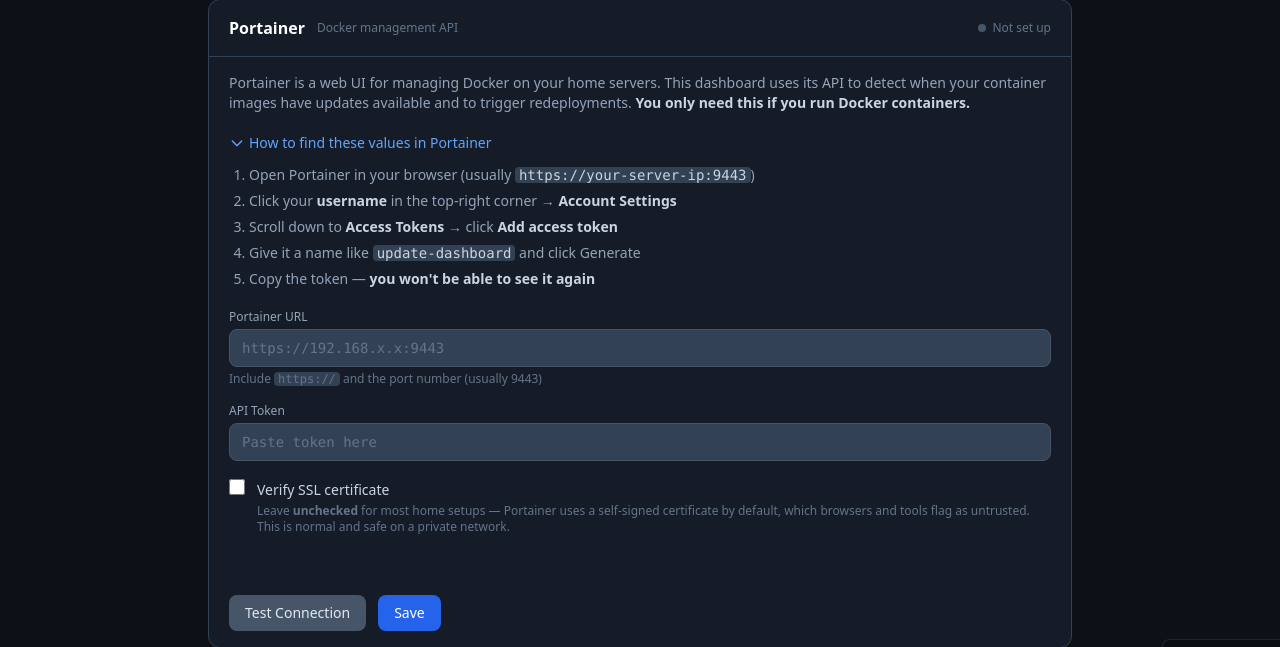
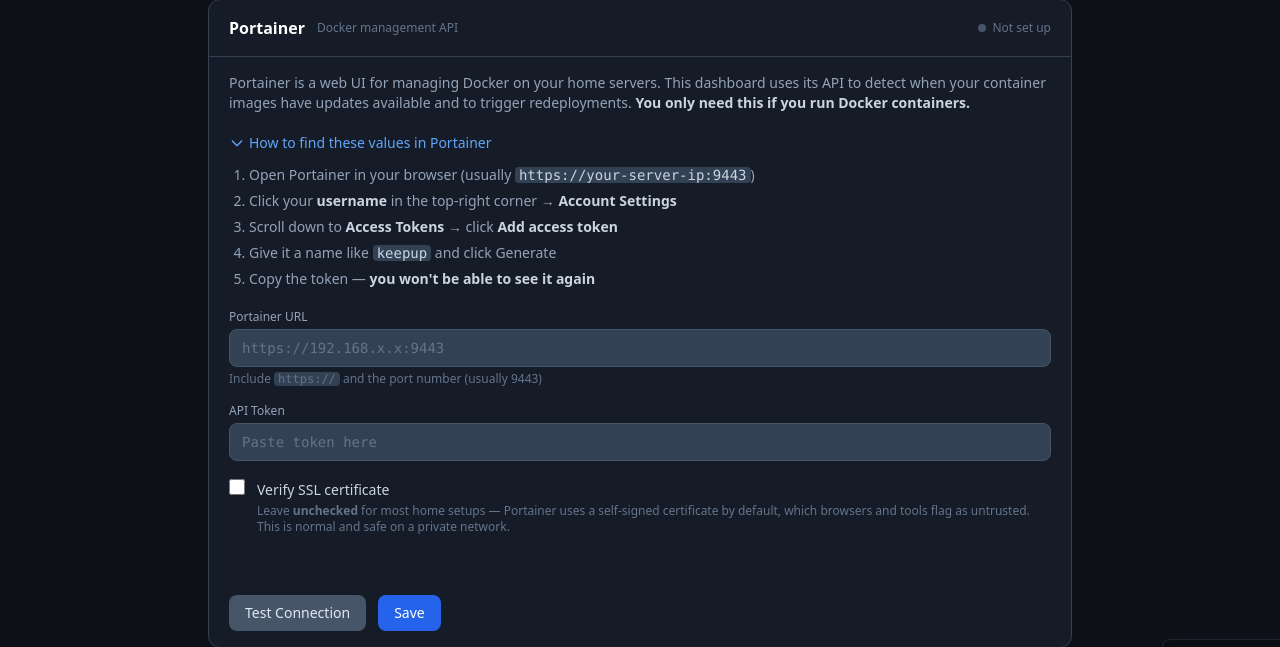
Before and after one commit to d4vastu/Keepup, a Python web app: template app/templates/admin.html in a window 1280 px wide, after a click on "How to find these values in Portainer". Shown: the part 120-767 px from the top of the page. Run offline with Jinja, Linux system fonts and the light colour scheme; the template is opened without the code that fills it, so the values that code supplies are empty; some libraries are stand-ins or nearby versions.

Commit message:
chore: rename container image from update-dashboard to keepup
All references updated: workflow, docker-compose, README, and in-app
token naming hints.

Co-Authored-By: Claude Sonnet 4.6 <noreply@anthropic.com>

```diff
--- a/app/templates/partials/admin_connections.html
+++ b/app/templates/partials/admin_connections.html
@@ -46,7 +46,7 @@
           <li>Open Portainer in your browser (usually <code class="bg-slate-700 px-1 rounded text-slate-300">https://your-server-ip:9443</code>)</li>
           <li>Click your <strong class="text-slate-300">username</strong> in the top-right corner → <strong class="text-slate-300">Account Settings</strong></li>
           <li>Scroll down to <strong class="text-slate-300">Access Tokens</strong> → click <strong class="text-slate-300">Add access token</strong></li>
-          <li>Give it a name like <code class="bg-slate-700 px-1 rounded text-slate-300">update-dashboard</code> and click Generate</li>
+          <li>Give it a name like <code class="bg-slate-700 px-1 rounded text-slate-300">keepup</code> and click Generate</li>
           <li>Copy the token — <strong class="text-slate-300">you won't be able to see it again</strong></li>
         </ol>
       </details>
@@ -169,7 +169,7 @@
           <li>Sign in at <strong class="text-slate-300">hub.docker.com</strong> (free account is enough)</li>
           <li>Click your username (top-right) → <strong class="text-slate-300">Account Settings</strong></li>
           <li>Go to <strong class="text-slate-300">Personal access tokens</strong> → <strong class="text-slate-300">Generate new token</strong></li>
-          <li>Give it a name like <code class="bg-slate-700 px-1 rounded text-slate-300">update-dashboard</code>, set access to <strong class="text-slate-300">Public Repo Read-only</strong></li>
+          <li>Give it a name like <code class="bg-slate-700 px-1 rounded text-slate-300">keepup</code>, set access to <strong class="text-slate-300">Public Repo Read-only</strong></li>
           <li>Copy the token — you won't see it again</li>
         </ol>
         <p class="mt-3 ml-5 text-xs text-amber-300">
--- a/docker-compose.yml
+++ b/docker-compose.yml
@@ -1,6 +1,6 @@
 services:
   keepup:
-    image: ghcr.io/d4vastu/update-dashboard:latest
+    image: ghcr.io/d4vastu/keepup:latest
     container_name: keepup
     ports:
       - "8765:8765"
```
Also changed, not shown: .github/workflows/publish.yml, README.md.
